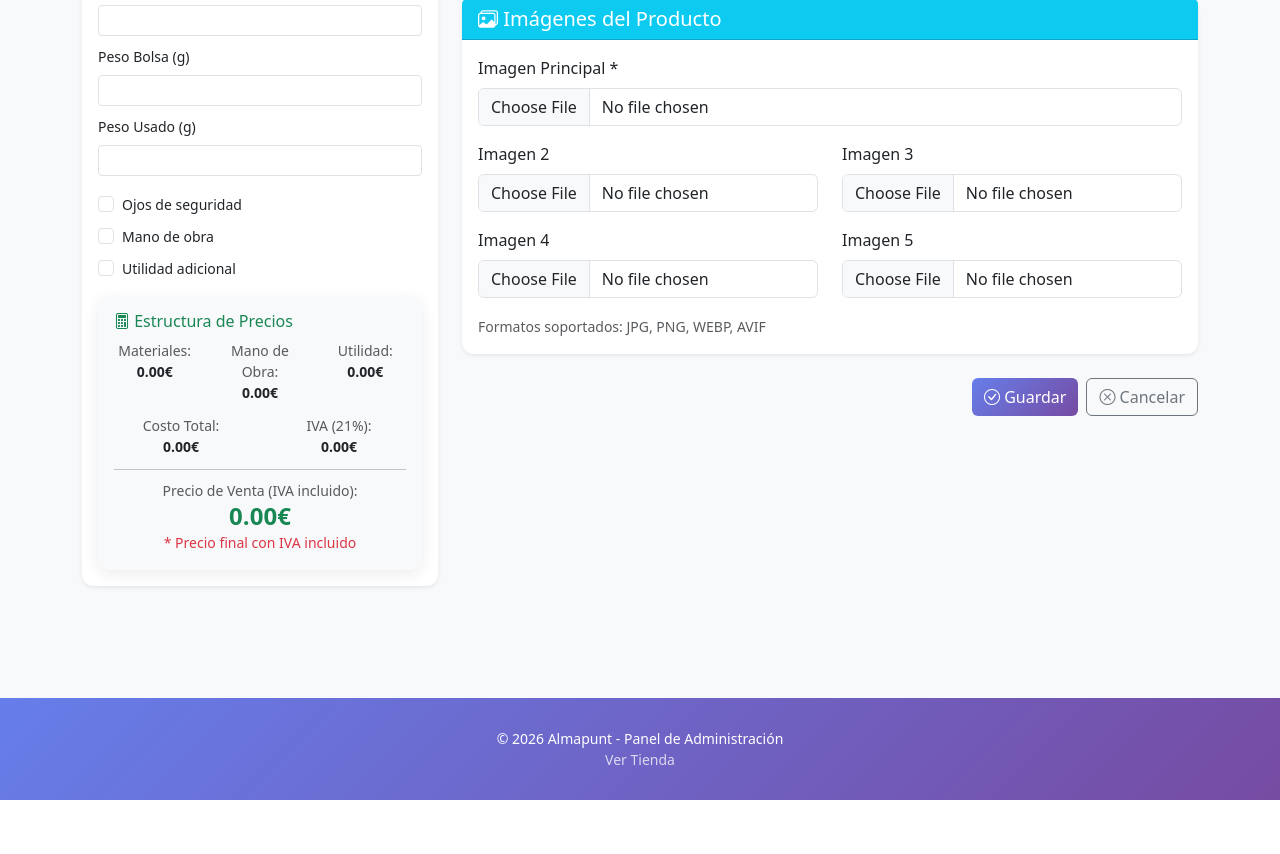
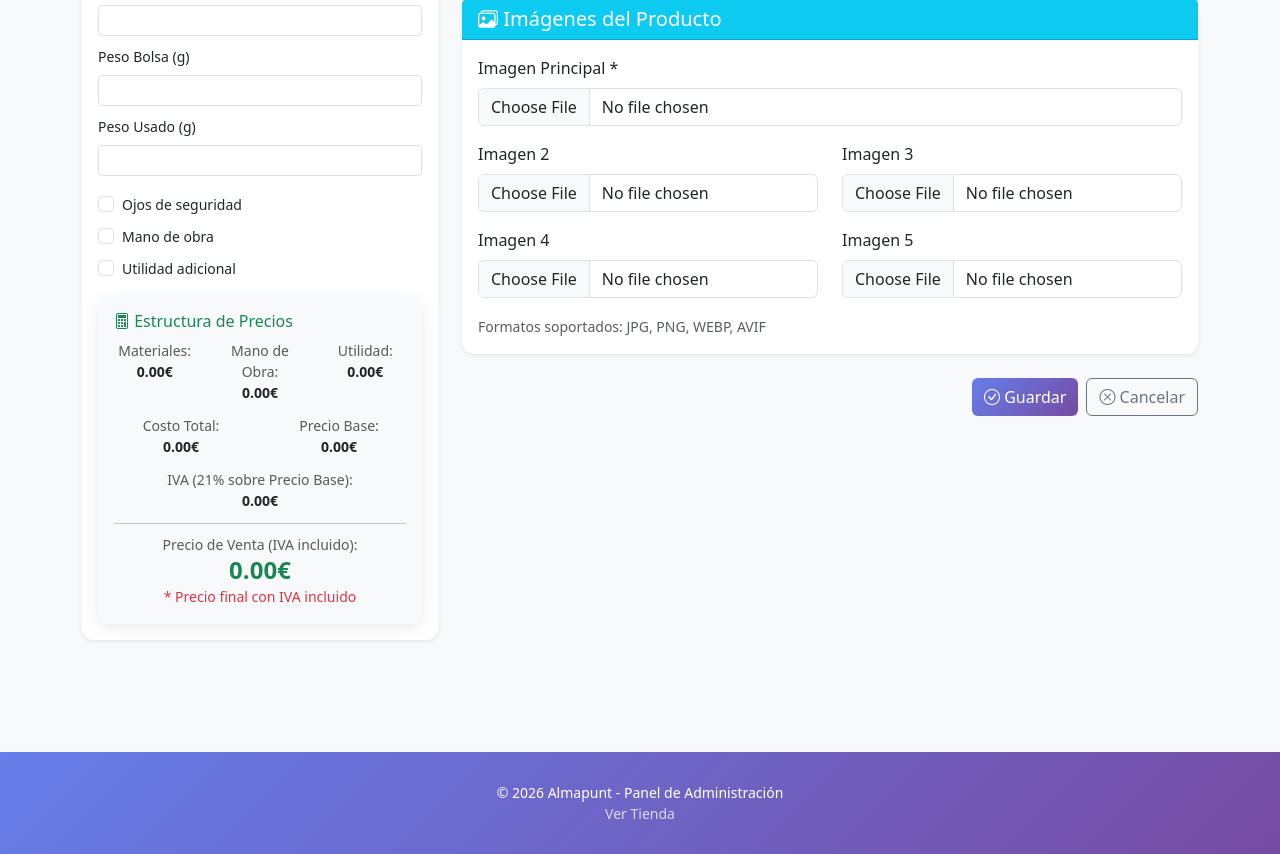
Before and after one commit to soralis05-ai/carrito, a Flask app: template app/blueprints/admin/templates/admin/edit_product.html in a window 1280 px wide. Shown: the part 828-1682 px from the top of the page. Before the commit the page ends 1628 px from the top, so only its background shows below. Run offline with Flask 3, Linux system fonts and the light colour scheme; the template is opened without the code that fills it: values that come from a table or form of the project are taken from there, others are empty; some libraries are stand-ins or nearby versions.

Commit message:
Fix: IVA calculado sobre Precio Base (Costo + Utilidad)

```diff
--- a/app/blueprints/admin/templates/admin/edit_product.html
+++ b/app/blueprints/admin/templates/admin/edit_product.html
@@ -159,7 +159,13 @@
                                         <strong id="costo-total">0.00€</strong>
                                     </div>
                                     <div class="col-6 mb-1">
-                                        <span class="text-muted">IVA (21%):</span><br>
+                                        <span class="text-muted">Precio Base:</span><br>
+                                        <strong id="precio-base">0.00€</strong>
+                                    </div>
+                                </div>
+                                <div class="row text-center small mt-2">
+                                    <div class="col-12 mb-1">
+                                        <span class="text-muted">IVA (21% sobre Precio Base):</span><br>
                                         <strong id="iva-total">0.00€</strong>
                                     </div>
                                 </div>
@@ -398,12 +404,15 @@ function calcularCostos() {
         utilidad = costoTotal * (utilidadPorcentaje / 100);
     }
 
-    // ===== IMPUESTO IVA (21%) =====
-    const iva = costoTotal * 0.21;
+    // ===== PRECIO BASE (Costo Total + Utilidad) =====
+    const precioBase = costoTotal + utilidad;
 
-    // ===== PRECIO DE VENTA (Costo Total + Utilidad + IVA) =====
+    // ===== IMPUESTO IVA (21% sobre Precio Base) =====
+    const iva = precioBase * 0.21;
+
+    // ===== PRECIO DE VENTA (Precio Base + IVA) =====
     // El precio ya incluye IVA, el cliente ve el precio final
-    const precioVenta = costoTotal + utilidad + iva;
+    const precioVenta = precioBase + iva;
 
     // ===== ACTUALIZAR UI =====
     setTextContent('materiales-total', costoMateriales);
@@ -411,6 +420,7 @@ function calcularCostos() {
     setTextContent('utilidad-total', utilidad);
     setTextContent('iva-total', iva);
     setTextContent('costo-total', costoTotal);
+    setTextContent('precio-base', precioBase);
     setPrecioVenta(precioVenta);
     setTextContent('precio-venta-final', precioVenta);
 }
```
Also changed, not shown: app/blueprints/admin/templates/admin/upload_product.html (+15 -5 lines).
